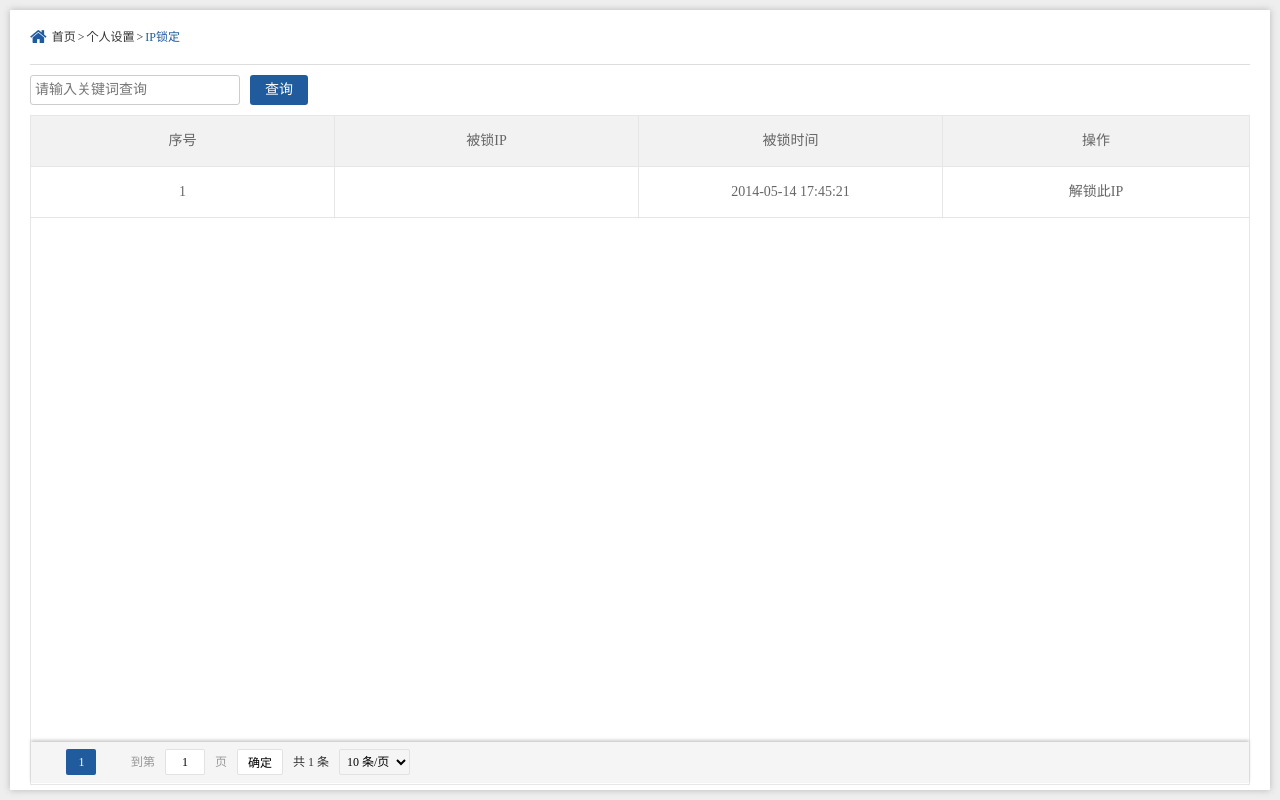
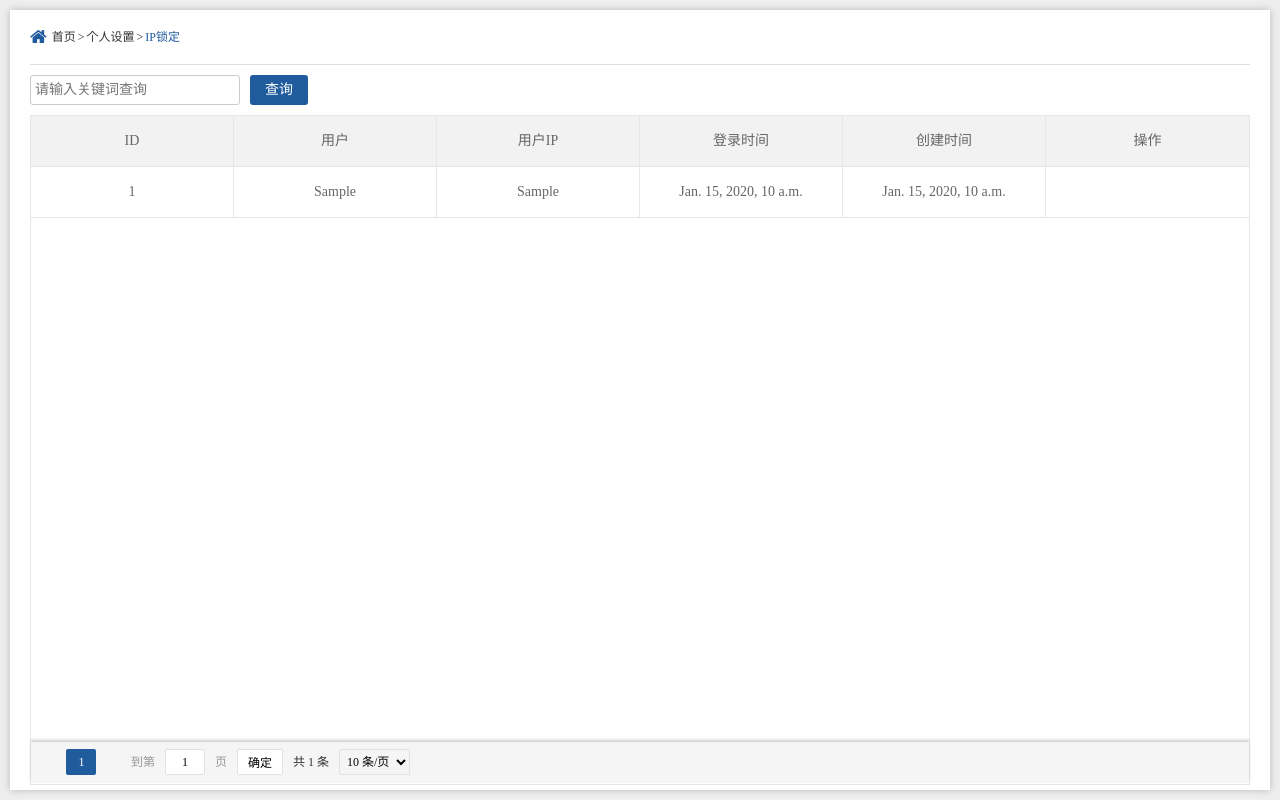
Before and after one commit to michealuo/oa, a Django app: template index/templates/index/My_IP.html in a window 1280 px wide. Run offline with Django 3.2, Linux system fonts and the light colour scheme; the template is opened without the code that fills it: most values are stand-ins (such as "Sample title", 1, 10 or a date in 2020); lists and menus that the app fills with data are empty; some web fonts are replaced.

Commit message:
ip锁定更新

```diff
--- a/index/templates/index/My_BJ.html
+++ b/index/templates/index/My_BJ.html
@@ -29,7 +29,7 @@
         <div class="zy_weizhi bord_b">
             <i class="fa fa-home fa-3x"></i>
             <a href="/index/">首页</a>
-            <a>个人设置</a>
+            <a href="#">个人设置</a>
             <span>修改背景</span>
         </div>
         <!-- 内容 -->
--- a/index/templates/index/My_IP.html
+++ b/index/templates/index/My_IP.html
@@ -28,7 +28,7 @@
         <div class="zy_weizhi bord_b">
             <i class="fa fa-home fa-3x"></i>
             <a href="/index/">首页</a>
-            <a>个人设置</a>
+            <a href="#">个人设置</a>
             <span>IP锁定</span>
         </div>
         <!-- 筛选 -->
@@ -42,20 +42,33 @@
         <table class="layui-table" lay-filter="mylist" lay-size="lg">
             <thead>
                 <tr>
-                    <th lay-data="{field:'www',align:'center',Width:170}">序号</th>
-                    <th lay-data="{field:'company',align:'center',minWidth:130}">被锁IP</th>
-                    <th lay-data="{field:'user',align:'center',minWidth:130}">被锁时间</th>
+                    <th lay-data="{field:'www',align:'center',Width:170}">ID</th>
+                    <th lay-data="{field:'company',align:'center',minWidth:130}">用户</th>
+                    <th lay-data="{field:'company',align:'center',minWidth:130}">用户IP</th>
+                    <th lay-data="{field:'user',align:'center',minWidth:130}">登录时间</th>
+                    <th lay-data="{field:'user',align:'center',minWidth:130}">创建时间</th>
                     <th lay-data="{field:'tel',align:'center',minWidth:130}">操作</th>
                 </tr>
             </thead>
             <tbody>
-                <tr>
-                    <td>1</td>
-                    <td>
-                        </td>
-                    <td>2014-05-14 17:45:21</td>
-                    <td>解锁此IP</td>
-                </tr>
+<!--                <tr>-->
+<!--                    <td>{{ user_ip_info.id }}</td>-->
+<!--                    <td >{{ user_ip_info.username }}</td>-->
+<!--                    <td>{{ user_ip_info.id_adress }}</td>-->
+<!--                    <td>解锁此IP</td>-->
+<!--                    <td>解锁此IP</td>-->
+<!--                </tr>-->
+        {% for item in user_ip_info %}
+			<tr>
+				<td>{{ item.id }}</td>
+				<td>{{ item.uname }}</td>
+				<td>{{ item.ip_adress }}</td>
+                <td>{{ item.login_time }}</td>
+				<td>{{ item.clock_time }}</td>
+				<td></td>
+
+			</tr>
+        {% endfor %}
 
             </tbody>
         </table>
@@ -70,6 +83,7 @@
 
 </html>
 <script type="text/javascript">
+
     //静态表格
     layui.use('table',function(){
         var table = layui.table;
--- a/index/templates/index/My_mim.html
+++ b/index/templates/index/My_mim.html
@@ -28,7 +28,7 @@
         <div class="zy_weizhi bord_b">
             <i class="fa fa-home fa-3x"></i>
             <a href="/index/">首页</a>
-            <a>个人设置</a>
+            <a href="#">个人设置</a>
             <span>修改密码</span>
         </div>
         <!-- 内容 -->
--- a/index/templates/index/child.html
+++ b/index/templates/index/child.html
@@ -136,6 +136,7 @@
 
 	</div>
 	<script type="text/javascript">
+
 				$(function(){
 					var app = '{{app}}';
 					var info = '{{info}}';
--- a/user/models.py
+++ b/user/models.py
@@ -17,3 +17,9 @@
     def __str__(self):
 
         return '用户名:%s'%self.username
+
+class IpInfo(models.Model):
+    uname = models.CharField('用户',max_length=30)
+    ip_adress = models.CharField('ip地址',max_length=50)
+    login_time = models.DateTimeField('登录时间',auto_now_add=True)
+    clock_time = models.DateTimeField('被锁时间',auto_now=True)
```
Also changed, not shown: index/views.py (+7 -5 lines), user/views.py (+27 -6 lines), user/migrations/0002_ipinfo.py (added).
